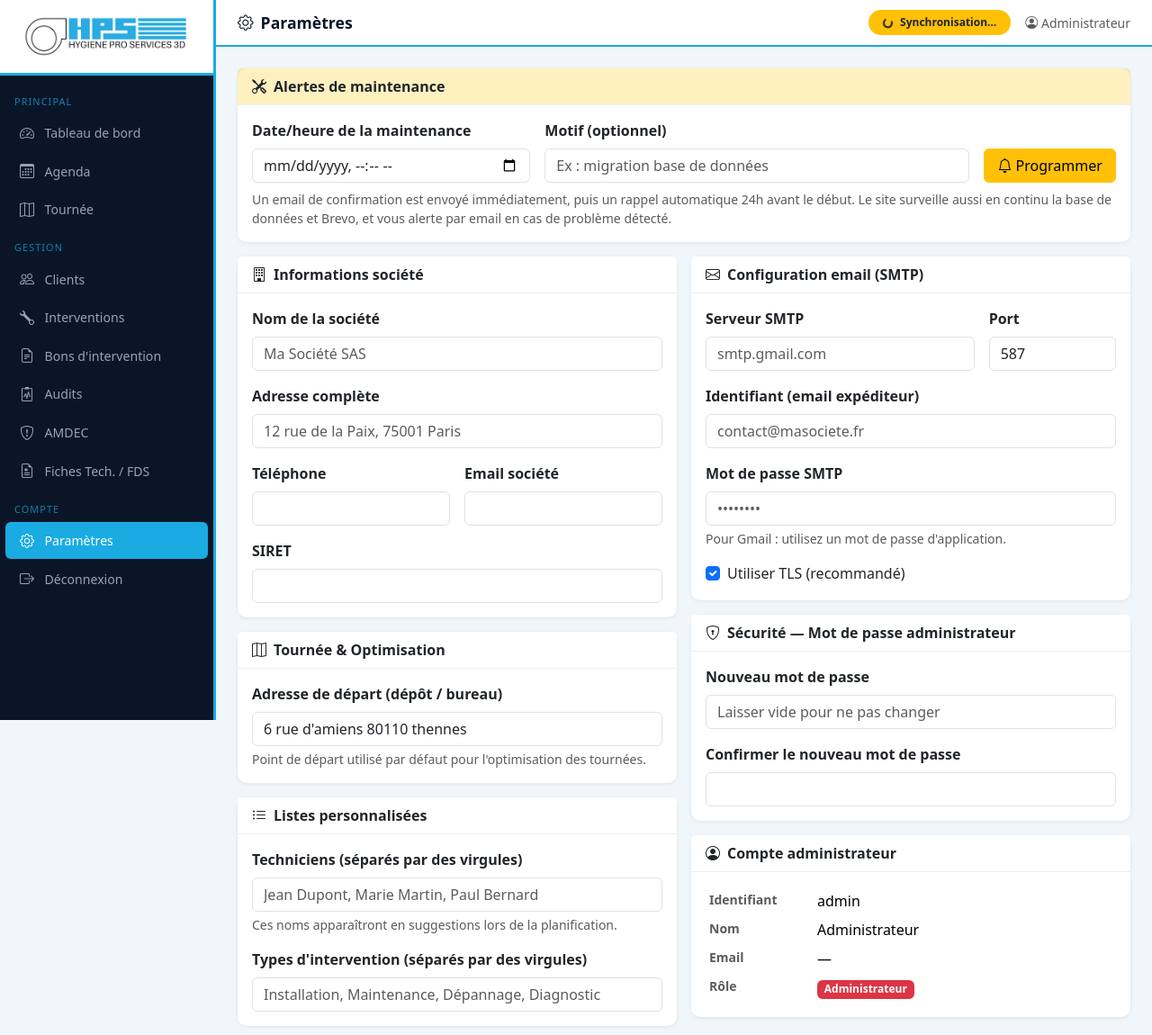
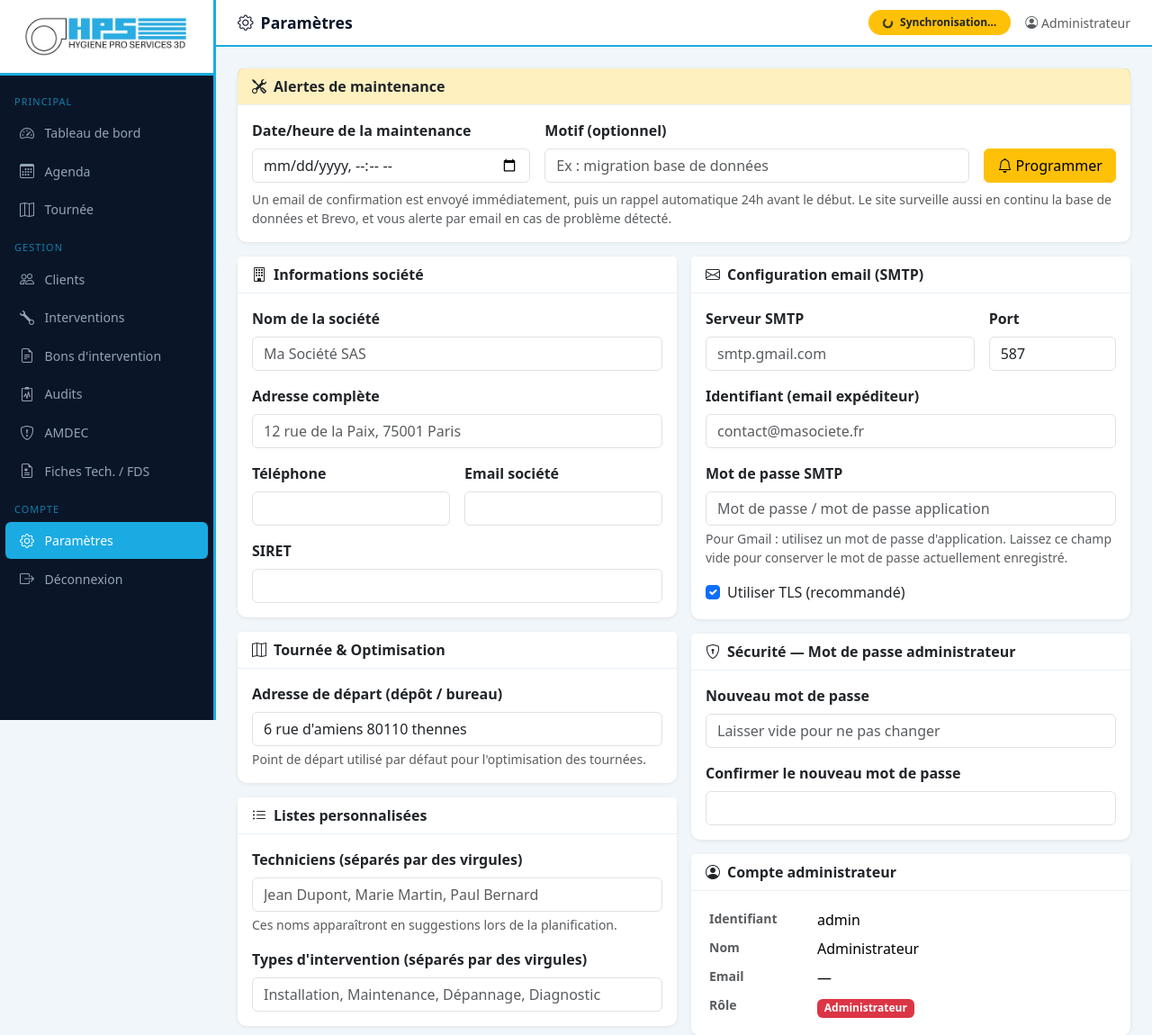
Before and after one commit to nicolasjacques62-web/agenda-interventions, a Flask app: page /parametres in a window 1280 px wide. Shown: the top 1150 px of the page at 90% size. Run offline with Flask 3, Linux system fonts and the light colour scheme; a user stored in the database is signed in; some libraries are stand-ins or nearby versions.

Commit message:
parametres.html

```diff
--- a/templates/parametres.html
+++ b/templates/parametres.html
@@ -152,8 +152,9 @@
           <div class="col-12">
             <label class="form-label fw-semibold">Mot de passe SMTP</label>
             <input type="password" name="mail_password" class="form-control"
-                   value="{{ params.get('mail_password','') }}" placeholder="••••••••">
-            <div class="form-text">Pour Gmail : utilisez un mot de passe d'application.</div>
+                   value="" placeholder="{{ '•••••••• (déjà configuré — laisser vide pour ne pas modifier)' if mail_password_configure else 'Mot de passe / mot de passe application' }}"
+                   autocomplete="new-password">
+            <div class="form-text">Pour Gmail : utilisez un mot de passe d'application. Laissez ce champ vide pour conserver le mot de passe actuellement enregistré.</div>
           </div>
           <div class="col-12">
             <div class="form-check">
```
